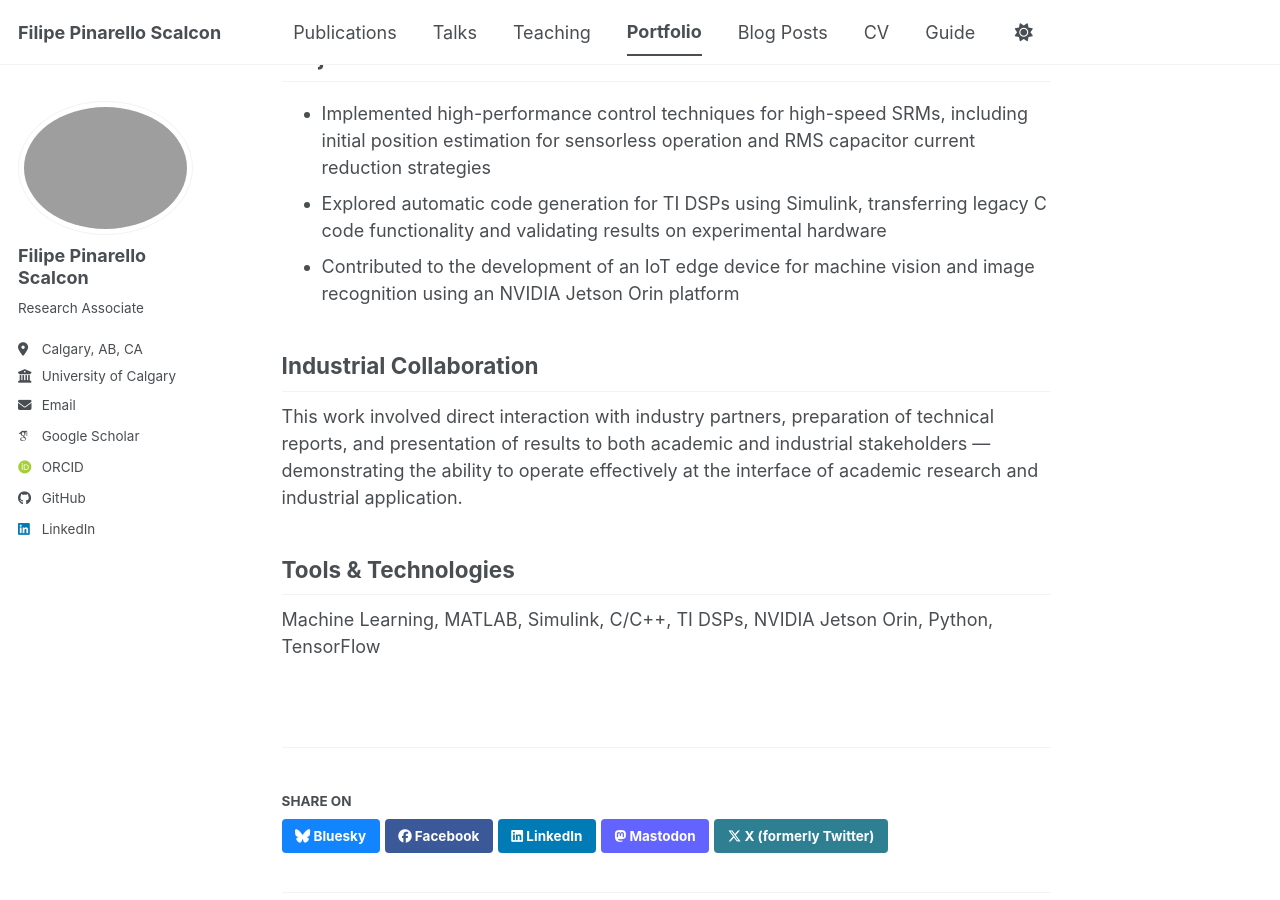
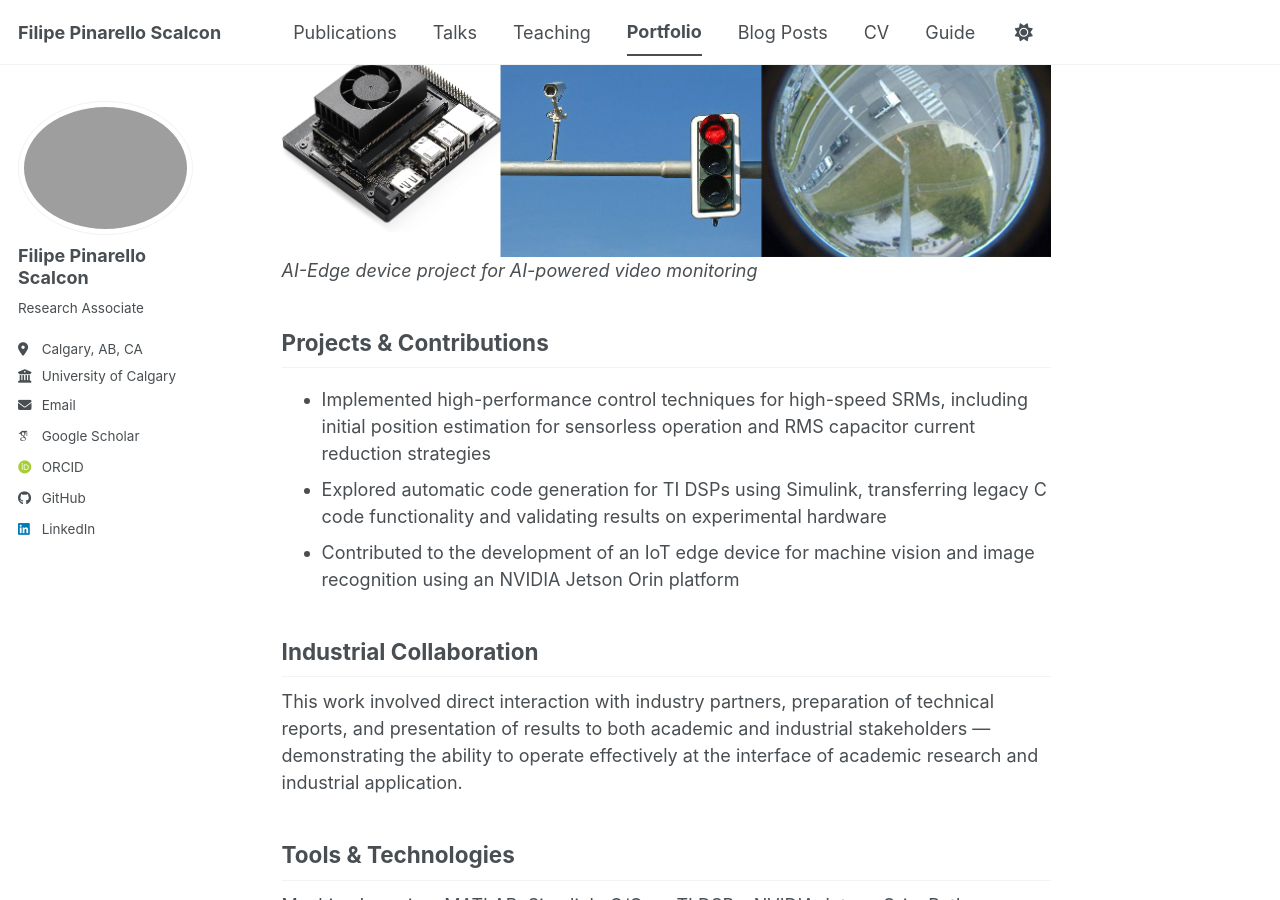
Before and after one commit to fpscalcon/fpscalcon.github.io, a Jekyll site: the page built from _portfolio/portfolio-2-marc.md, in a window 1280 px wide and 900 px high, scrolled down 431 px. Built offline with Jekyll 4.4.1, drawn with Linux system fonts in a browser that asks for light colours; some web fonts are replaced; a script bundle is joined from its source files by our own code; library files that are not in the unit come from our copies.

Commit message:
Update portfolio-2-marc.md

```diff
--- a/_portfolio/portfolio-2-marc.md
+++ b/_portfolio/portfolio-2-marc.md
@@ -8,6 +8,9 @@ collection: portfolio
 During my postdoctoral fellowship at the McMaster Automotive Resource Centre (MARC), I worked
 on three industry-sponsored projects in close collaboration with engineers from Enedym and
 Cubic Transportation Systems, working in multidisciplinary teams of up to 15 people.
+
+![AI-Edge Device](/images/portfolio2.png)
+*AI-Edge device project for AI-powered video monitoring*
 
 ## Projects & Contributions
 - Implemented high-performance control techniques for high-speed SRMs, including initial
```
